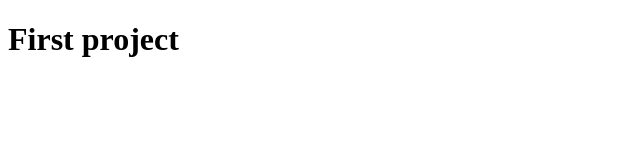
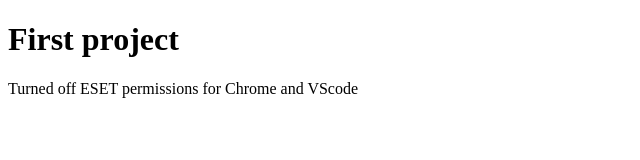
Before and after one commit to BaciJIickiH/first_project, a plain HTML site: page index.html in a window 1280 px wide. Shown: the whole page, without its empty margins (0-640 px from the left). Drawn offline with Linux system fonts and the light colour scheme.

Commit message:
ESET permissions cancelled

```diff
--- a/index.html
+++ b/index.html
@@ -8,5 +8,6 @@
 </head>
 <body>
   <h1>First project</h1>
+  <p>Turned off ESET permissions for Chrome and VScode</p>
 </body>
 </html>
```
